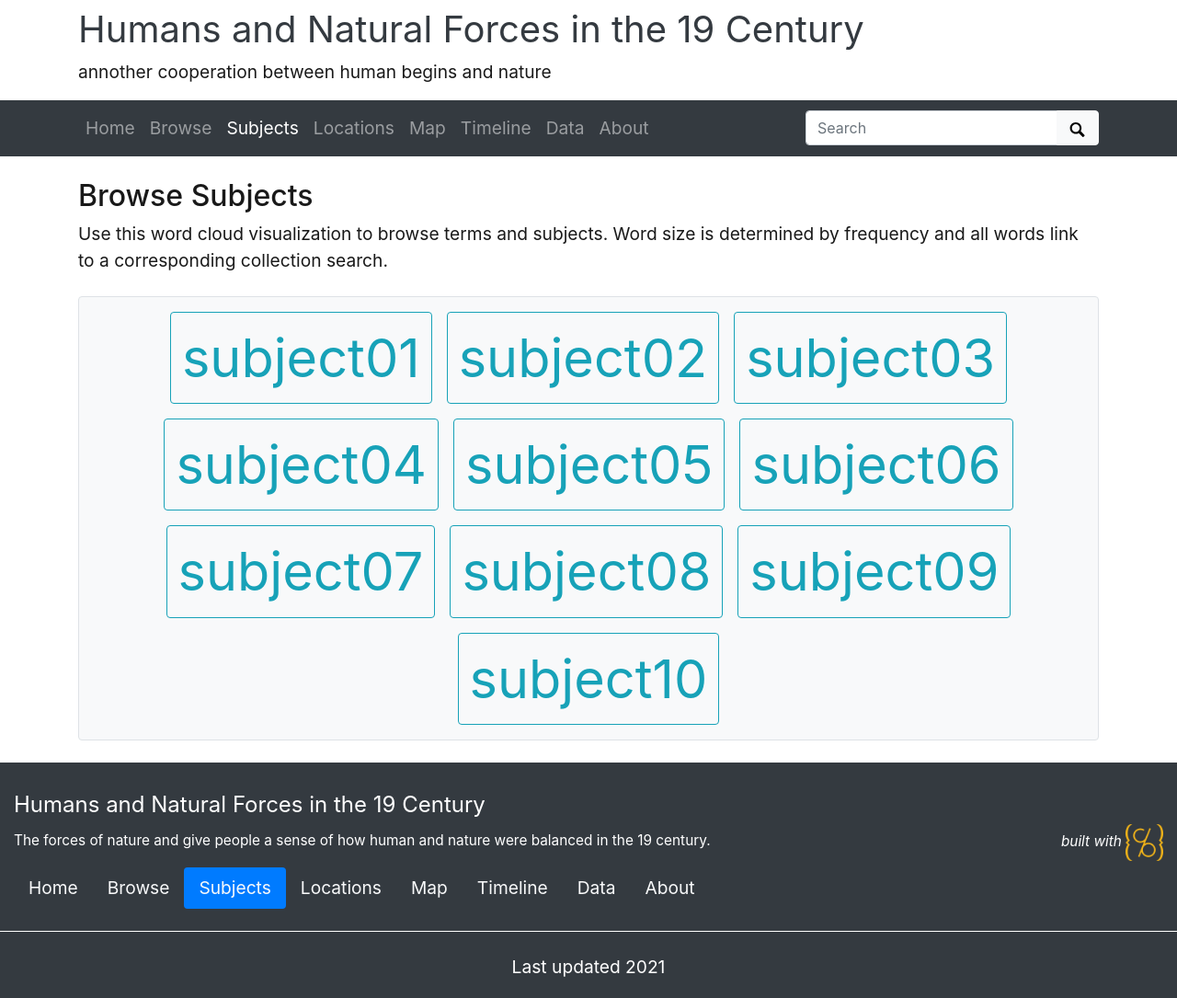
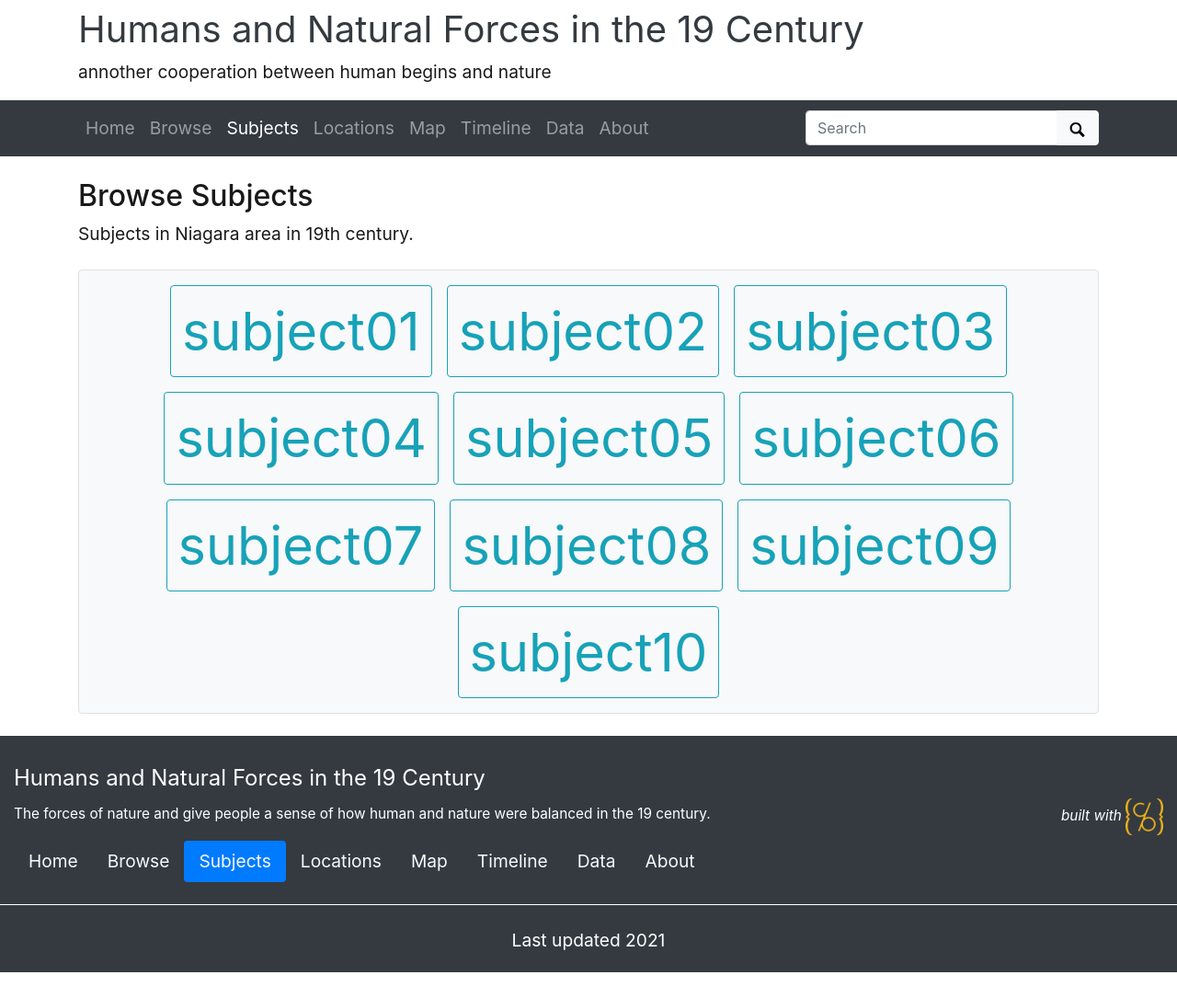
Before and after one commit to 13933041662/Humans-and-Natural-Forces-in-the-19th-Century-, a Jekyll site: the page built from pages/subjects.md, in a window 1280 px wide. Shown: the whole page at 92% size. Built offline with Jekyll 4.4.1, drawn with Linux system fonts in a browser that asks for light colours; after the commit the page ends 1057 px from its top, so only the background shows below that.

Commit message:
Update subjects.md

```diff
--- a/pages/subjects.md
+++ b/pages/subjects.md
@@ -10,5 +10,4 @@ cloud-fields: site.data.theme.subjects-fields
 
 ## Browse Subjects
 
-Use this word cloud visualization to browse terms and subjects.
-Word size is determined by frequency and all words link to a corresponding collection search.
+Subjects in Niagara area in 19th century.
```
